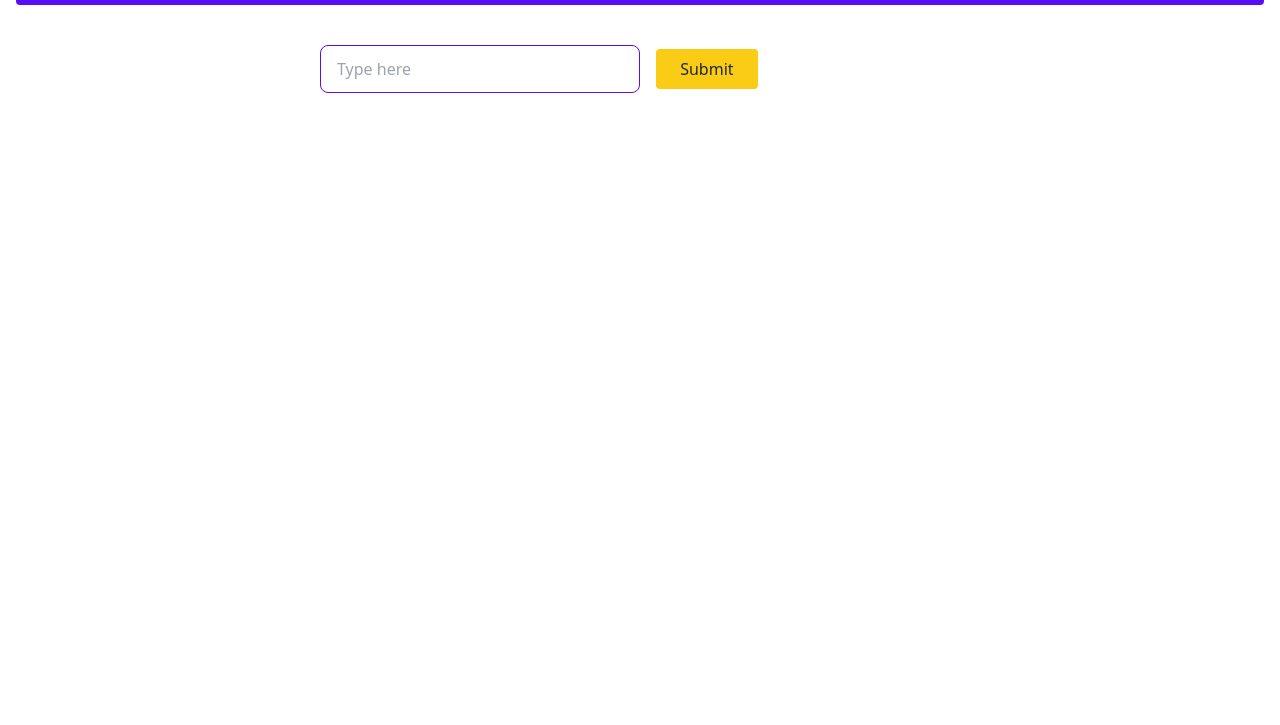
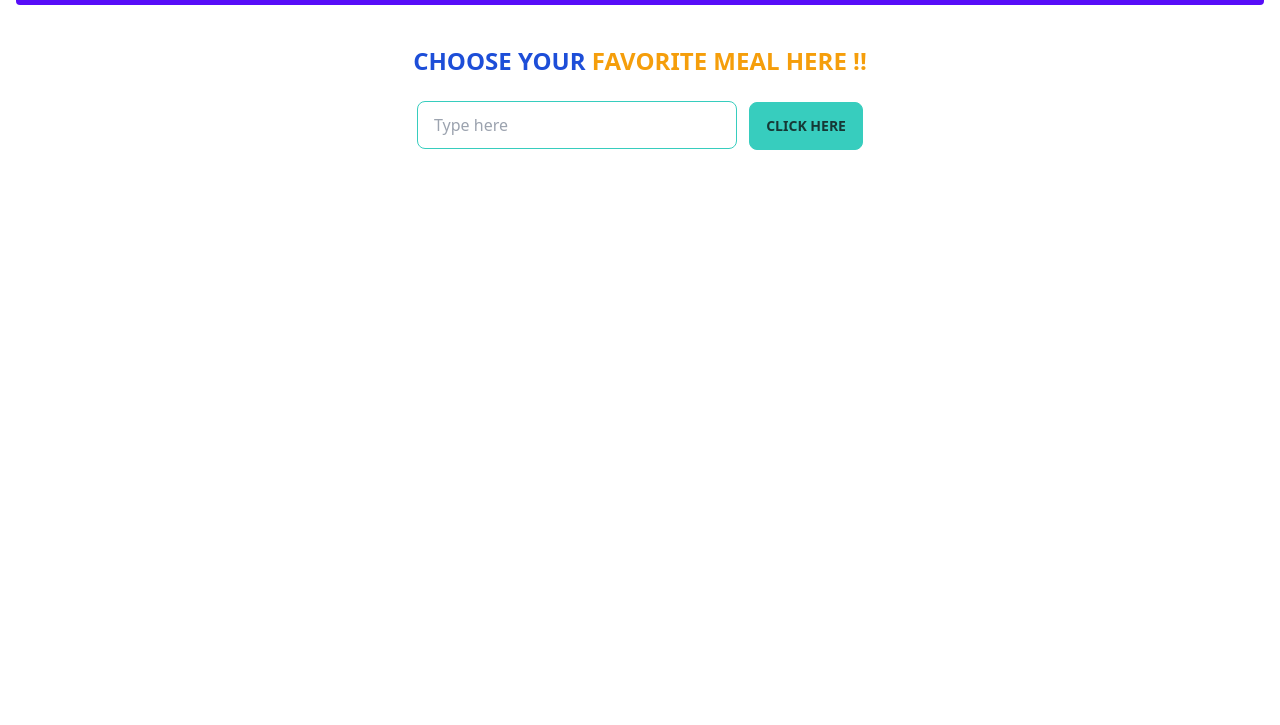
Before and after one commit to swadebsharma6/sm-food-bd, a plain HTML site: page index.html in a window 1280 px wide. Shown: the part 75-800 px from the top of the page. Drawn offline with nearby package versions, Linux system fonts and the light colour scheme.

Commit message:
added search field

```diff
--- a/index.html
+++ b/index.html
@@ -40,13 +40,22 @@
             </div>
           </div>
     </header>
-    <!-- input-field -->
-    <div class=" w-1/2 mx-auto my-4">
-        <input type="text" placeholder="Type here" class="input input-bordered input-primary w-full max-w-xs mr-3" />
-        <button class="bg-yellow-400 py-2 px-6 rounded hover:bg-violet-600">Submit</button>
-    </div>
-    <!-- input-field -->
 
+    <main class="m-4 ">
+        <h1 class="text-center text-2xl text-blue-700 mb-6 font-bold">CHOOSE YOUR <span class="text-amber-500">FAVORITE MEAL HERE !!</span></h1>
+       <!-- text-field -->
+       <section class="text-center">
+        <div >
+            <input type="text" placeholder="Type here" class="input input-bordered mr-2 input-accent w-full max-w-xs" />
+            <button class="btn btn-accent">Click Here</button>
+        </div>
+       </section>
+       <!-- text-field -->
+
+        <section class="my-6">
+
+        </section>
+    </main>
     <!-- script -->
     <script src="app.js"></script>
 </body>
```
